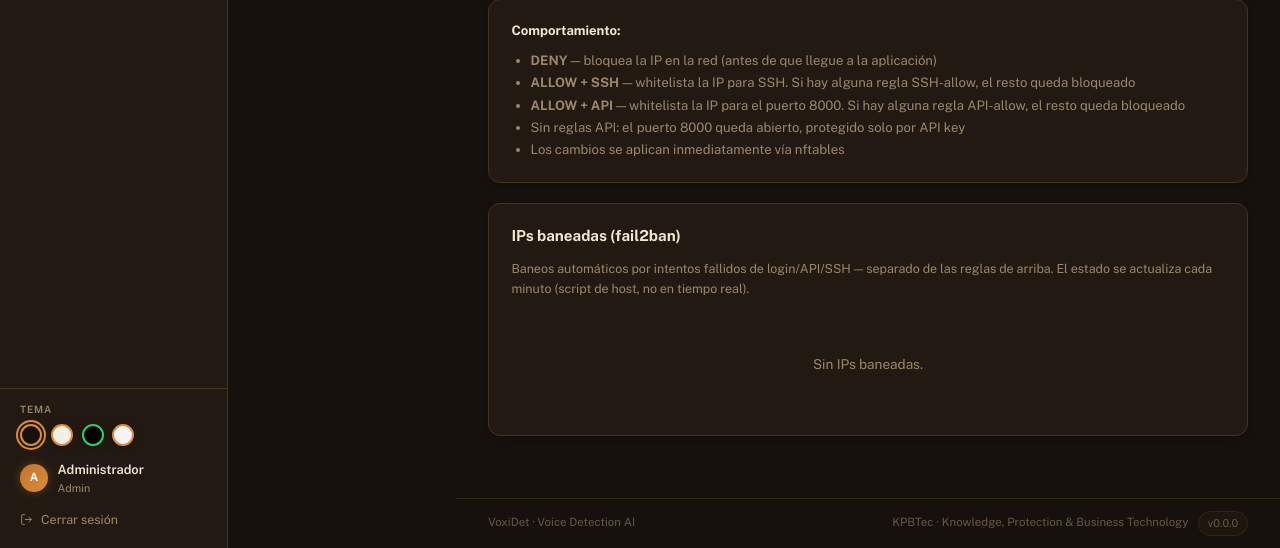
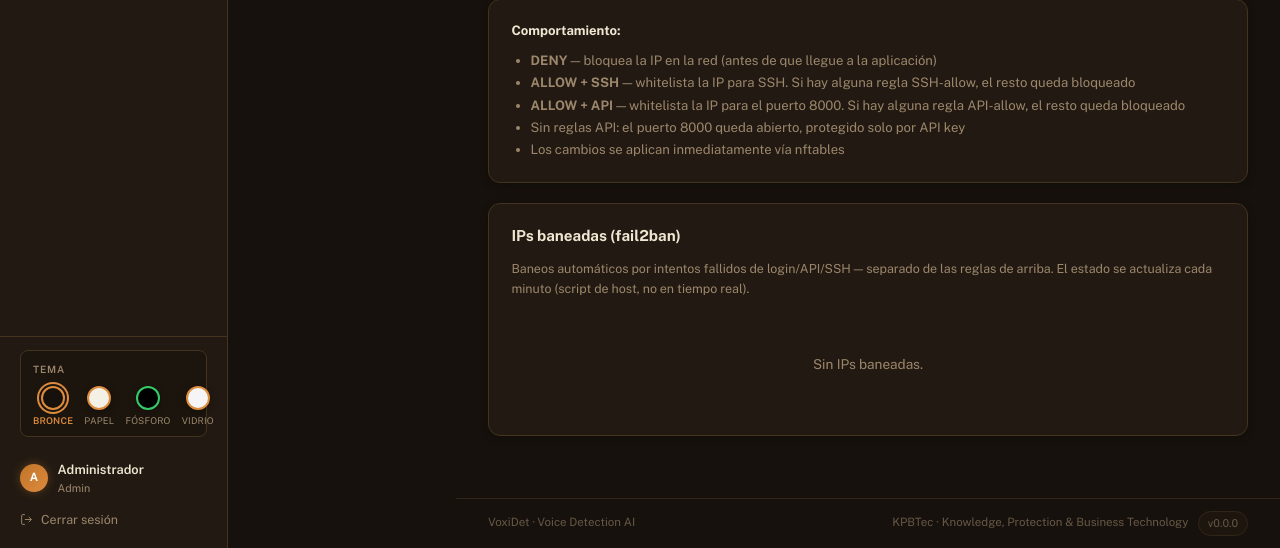
Before and after one commit to KPBTec/VoxiDet, a FastAPI app: template app/templates/firewall.html in a window 1280 px wide. Shown: the part 506-1054 px from the top of the page. Run offline with FastAPI, Linux system fonts and the light colour scheme; the template is opened without the code that fills it, so the values that code supplies are empty; parts of the project's set-up code (start-up, migrations or seed data) failed here and were passed over; some web fonts are replaced.

Commit message:
VoxiDet 1.22.1 (@KPBTec)

```diff
--- a/app/static/admin.css
+++ b/app/static/admin.css
@@ -685,21 +685,35 @@ code {
 .riveted::after  { right: 8px; }
 
 /* ── Selector de tema (footer del sidebar) ── */
-.theme-picker-wrap { padding-bottom: .3rem; }
+.theme-picker-wrap {
+  background: var(--bg2);
+  border: 1px solid var(--border);
+  border-radius: var(--radius);
+  padding: .65rem .75rem;
+  margin-bottom: .85rem;
+}
 .theme-picker-label {
   font-size: .63rem; font-weight: 600; letter-spacing: .08em; text-transform: uppercase;
-  color: var(--muted); margin-bottom: .4rem;
+  color: var(--muted); margin-bottom: .55rem;
 }
-.theme-picker { display: flex; gap: .55rem; }
+.theme-picker { display: flex; gap: .7rem; justify-content: space-between; }
+.theme-swatch-item {
+  display: flex; flex-direction: column; align-items: center; gap: .3rem;
+  background: none; border: none; padding: 0; cursor: pointer; font-family: inherit;
+}
 .theme-swatch {
-  width: 22px; height: 22px; border-radius: 50%; cursor: pointer;
-  border: 2px solid; padding: 0; box-shadow: var(--shadow-sm);
+  width: 24px; height: 24px; border-radius: 50%;
+  border: 2px solid; box-shadow: var(--shadow-sm);
   transition: transform .15s, box-shadow .15s;
 }
-.theme-swatch:hover { transform: scale(1.15); }
-.theme-swatch.active {
-  box-shadow: 0 0 0 2px var(--surface), 0 0 0 4px var(--signal);
+.theme-swatch-item:hover .theme-swatch { transform: scale(1.15); }
+.theme-swatch-item.active .theme-swatch {
+  box-shadow: 0 0 0 2px var(--bg2), 0 0 0 4px var(--signal);
 }
+.theme-swatch-item .theme-swatch-label {
+  font-size: .58rem; color: var(--muted); text-transform: uppercase; letter-spacing: .02em;
+}
+.theme-swatch-item.active .theme-swatch-label { color: var(--signal); font-weight: 600; }
 
 /* ── Scrollbar ───────────────────────────────────────────────────────────── */
 ::-webkit-scrollbar       { width: 6px; height: 6px; }
--- a/app/templates/base.html
+++ b/app/templates/base.html
@@ -7,7 +7,7 @@
   <link rel="preconnect" href="https://fonts.googleapis.com">
   <link rel="preconnect" href="https://fonts.gstatic.com" crossorigin>
   <link href="https://fonts.googleapis.com/css2?family=Public+Sans:wght@400;500;600;700;800&family=Martian+Mono:wght@400;500;600;700&family=Big+Shoulders+Display:wght@600;700;800&display=swap" rel="stylesheet">
-  <link rel="stylesheet" href="/static/admin.css">
+  <link rel="stylesheet" href="/static/admin.css?v={{ version }}">
   <!-- Anti-flash: fija data-theme antes de pintar, mismo mecanismo que
        ThemePicker.tsx de VoxiKam (ahí persiste por cuenta en DB; acá no hay
        cuentas individuales por admin, así que localStorage es la fuente). -->
@@ -71,10 +71,22 @@
       <div class="theme-picker-wrap">
         <div class="theme-picker-label">Tema</div>
         <div class="theme-picker" role="group" aria-label="Tema">
-          <button type="button" class="theme-swatch" data-theme-value="bronce" title="Bronce" style="background:#16110c;border-color:#dd8b3d"></button>
-          <button type="button" class="theme-swatch" data-theme-value="papel" title="Papel" style="background:#f5f0e6;border-color:#dd8b3d"></button>
-          <button type="button" class="theme-swatch" data-theme-value="fosforo" title="Fósforo" style="background:#000;border-color:#33cc66"></button>
-          <button type="button" class="theme-swatch" data-theme-value="vidrio" title="Vidrio" style="background:#f5f5f7;border-color:#dd8b3d"></button>
+          <button type="button" class="theme-swatch-item" data-theme-value="bronce" title="Bronce">
+            <span class="theme-swatch" style="background:#16110c;border-color:#dd8b3d"></span>
+            <span class="theme-swatch-label">Bronce</span>
+          </button>
+          <button type="button" class="theme-swatch-item" data-theme-value="papel" title="Papel">
+            <span class="theme-swatch" style="background:#f5f0e6;border-color:#dd8b3d"></span>
+            <span class="theme-swatch-label">Papel</span>
+          </button>
+          <button type="button" class="theme-swatch-item" data-theme-value="fosforo" title="Fósforo">
+            <span class="theme-swatch" style="background:#000;border-color:#33cc66"></span>
+            <span class="theme-swatch-label">Fósforo</span>
+          </button>
+          <button type="button" class="theme-swatch-item" data-theme-value="vidrio" title="Vidrio">
+            <span class="theme-swatch" style="background:#f5f5f7;border-color:#dd8b3d"></span>
+            <span class="theme-swatch-label">Vidrio</span>
+          </button>
         </div>
       </div>
       <div class="sidebar-user">
@@ -113,7 +125,7 @@
   {% if show_nav is not false %}
   <script>
     (function () {
-      var swatches = document.querySelectorAll('.theme-swatch');
+      var swatches = document.querySelectorAll('.theme-swatch-item');
       var current = document.documentElement.getAttribute('data-theme') || 'bronce';
 
       function markActive(theme) {
```
Also changed, not shown: app/api/admin/system.py (+6 -1 lines), CHANGELOG.md, 1 other file.
